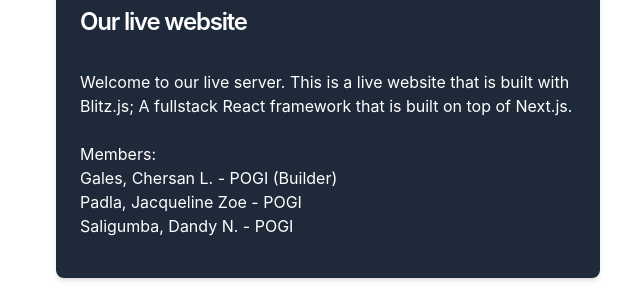
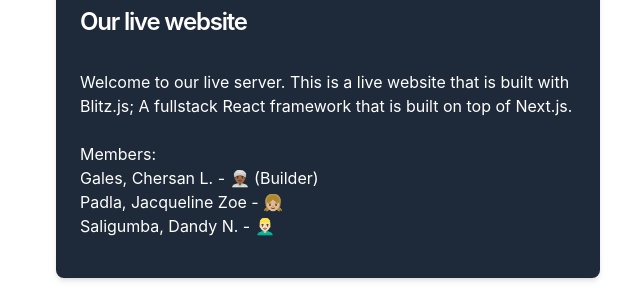
Before and after one commit to unoxyzmdfckz/portfolio, a Next.js app: page / in a window 1280 px wide. Shown: the part 170-458 px from the top of the page, without its empty margins (312-952 px from the left). Built offline with nearby package versions, Linux system fonts and the light colour scheme; no server answers.

Commit message:
Update page.tsx

```diff
--- a/app/page.tsx
+++ b/app/page.tsx
@@ -14,11 +14,11 @@
             <br />
             {`Members:`}
             <br />
-            {`Gales, Chersan L. - POGI (Builder)`}
+            {`Gales, Chersan L. - 👳🏾‍♂️ (Builder)`}
             <br />
-            {`Padla, Jacqueline Zoe - POGI`}
+            {`Padla, Jacqueline Zoe - 👧🏼`}
             <br />
-            {`Saligumba, Dandy N. - POGI`}
+            {`Saligumba, Dandy N. - 👱🏻‍♂️`}
           </p>
         </section>
       </Card>
```
